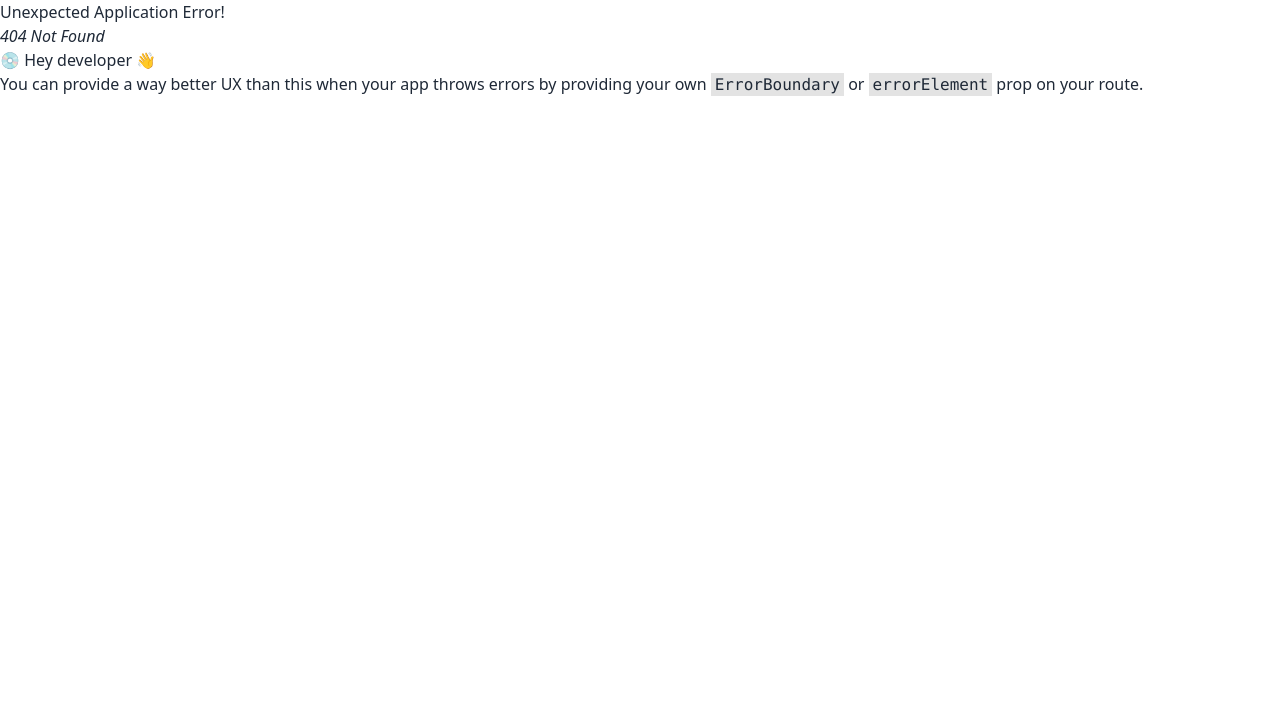
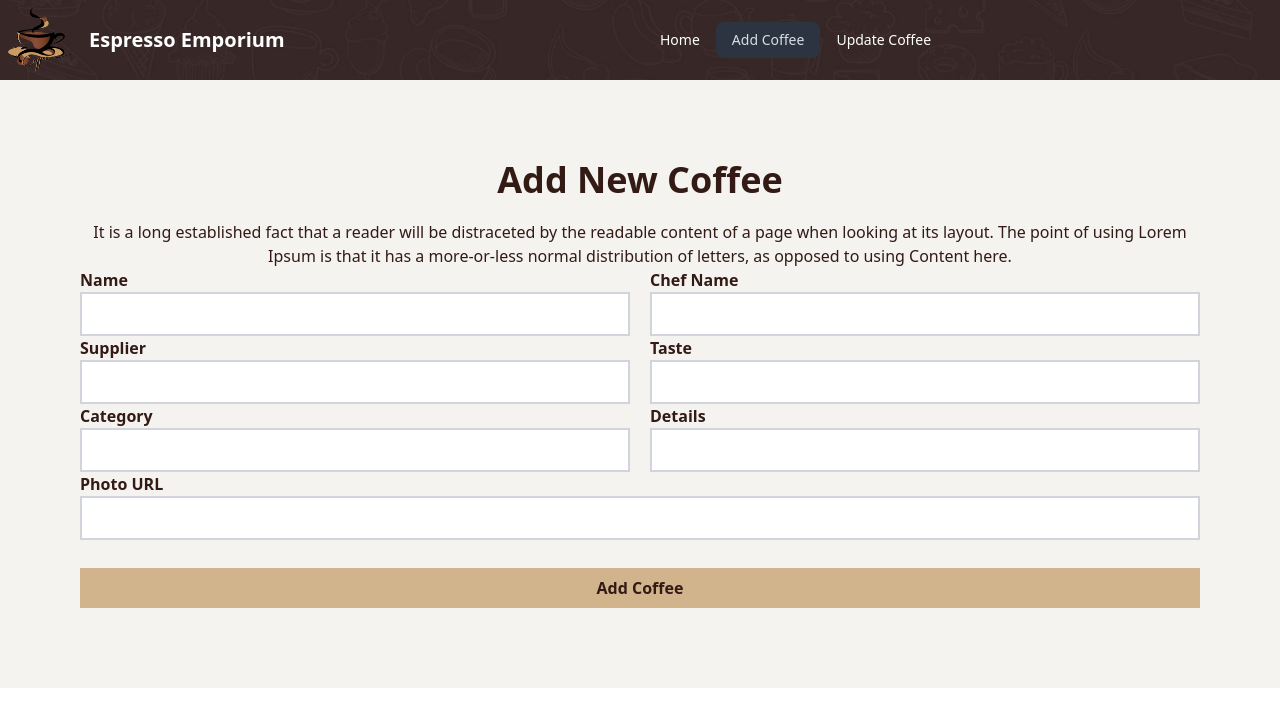
Before and after one commit to tzmehedy/coffee_store_clinet, a React (Vite) app: page /addCoffee in a window 1280 px wide. Before the commit this address had no page. Shown: the top 726 px of the page. Built offline with nearby package versions, Linux system fonts and the light colour scheme.

Commit message:
Add coffee page design completed

```diff
--- a/src/Components/Headers.jsx
+++ b/src/Components/Headers.jsx
@@ -59,9 +59,7 @@ const Headers = () => {
           <div className="navbar-center hidden lg:flex">
             <ul className="menu menu-horizontal px-1">{navLinks}</ul>
           </div>
-          <div className="navbar-end">
-            <a className="btn">Button</a>
-          </div>
+
         </div>
       </div>
     );
--- /dev/null
+++ b/src/Pages/AddCoffee.jsx
@@ -0,0 +1,92 @@
+
+const AddCoffee = () => {
+    return (
+      <div className="bg-[#F4F3F0] md:p-20 ">
+        <div className="text-center space-y-5 text-[#331A15]">
+          <h1 className="sm:text-lg md:text-4xl font-bold">Add New Coffee</h1>
+          <p className="text-center">
+            It is a long established fact that a reader will be distraceted by
+            the readable content of a page when looking at its layout. The point
+            of using Lorem Ipsum is that it has a more-or-less normal
+            distribution of letters, as opposed to using Content here.
+          </p>
+        </div>
+        <form className="text-[#331A15]">
+          <div className="grid grid-cols-1 md:grid-cols-2 gap-5">
+            <div className="">
+              <p className="font-bold">Name</p>
+              <input
+                className="w-full py-2 border-2 border-gray-300"
+                type="text"
+                name="name"
+                id=""
+              />
+            </div>
+            <div className="">
+              <p className="font-bold">Chef Name</p>
+              <input
+                className="w-full py-2 border-2 border-gray-300"
+                type="text"
+                name="chefName"
+                id=""
+              />
+            </div>
+          </div>
+          <div className="grid grid-cols-1 md:grid-cols-2 gap-5">
+            <div className="">
+              <p className="font-bold">Supplier</p>
+              <input
+                className="w-full py-2 border-2 border-gray-300"
+                type="text"
+                name="supplier"
+                id=""
+              />
+            </div>
+            <div className="">
+              <p className="font-bold">Taste</p>
+              <input
+                className="w-full py-2 border-2 border-gray-300"
+                type="text"
+                name="taste"
+                id=""
+              />
+            </div>
+          </div>
+          <div className="grid grid-cols-1 md:grid-cols-2 gap-5 ">
+            <div className="">
+              <p className="font-bold">Category</p>
+              <input
+                className="w-full py-2 border-2 border-gray-300"
+                type="text"
+                name="category"
+                id=""
+              />
+            </div>
+            <div className="">
+              <p className="font-bold">Details</p>
+              <input
+                className="w-full py-2 border-2 border-gray-300"
+                type="text"
+                name="details"
+                id=""
+              />
+            </div>
+          </div>
+          <div className="">
+            <p className="font-bold">Photo URL</p>
+            <input
+              className="w-full border-2 border-gray-300 py-2"
+              type="text"
+              name="photo"
+              id=""
+            />
+          </div>
+          <button className="bg-[#D2B48C] text-[#331A15] font-bold w-full mt-7 py-2">
+            Add Coffee
+          </button>
+        </form>
+      </div>
+    );
+};
+
+export default AddCoffee;
--- a/src/Pages/Home.jsx
+++ b/src/Pages/Home.jsx
@@ -1,7 +1,13 @@
 import heroBg from '../assets/images/more/3.png'
+import icon1 from '../assets/images/icons/1.png'
+import icon2 from '../assets/images/icons/2.png'
+import icon3 from '../assets/images/icons/3.png'
+import icon4 from '../assets/images/icons/4.png'
+import { Link } from 'react-router-dom'
 const Home = () => {
     return (
       <div className="">
+        {/* Hero Section */}
         <div
           className="h-[calc(100vh-80px)] w-full flex justify-center items-center text-white"
           style={{
@@ -20,7 +26,57 @@ const Home = () => {
               nostalgia back!! Your companion of every moment!!! Enjoy the
               beautiful moments and make them memorable.
             </p>
-            <button className="bg-[#E3B577] text-[#242222] font-bold px-2 py-2 rounded-lg">Learn More</button>
+            <button className="bg-[#E3B577] text-[#242222] font-bold px-2 py-2 rounded-lg">
+              Learn More
+            </button>
+          </div>
+        </div>
+
+        {/* About Coffee */}
+
+        <div className="bg-[#ECEAE3] flex justify-center p-16">
+          <div className="flex justify-between gap-5">
+            <div className="text-[#331A15]">
+              <img src={icon1} alt="" />
+              <h1 className="font-bold">Awesome Aroma</h1>
+              <p>
+                You will definitely be a fan of the design & aroma of your
+                coffee
+              </p>
+            </div>
+            <div className="text-[#331A15] ">
+              <img src={icon2} alt="" />
+              <h1 className="font-bold">High Quality</h1>
+              <p>We served the coffee to you maintaining the best quality</p>
+            </div>
+            <div className="text-[#331A15]">
+              <img src={icon3} alt="" />
+              <h1 className="font-bold">Pure Grades</h1>
+              <p>
+                The coffee is made of the green coffee beans which you will love
+              </p>
+            </div>
+            <div className="text-[#331A15]">
+              <img src={icon4} alt="" />
+              <h1 className="font-bold">Proper Roasting</h1>
+              <p>
+                Your coffee is brewed by first roasting the green coffee beans
+              </p>
+            </div>
+          </div>
+        </div>
+
+        {/* Products */}
+        <div>
+          <div className="text-center space-y-5">
+            <span>--- Sip & Savor ---</span>
+
+            <h1 className="text-5xl font-bold text-[#331A15]">
+              Our Popular Products
+            </h1>
+            <button className="bg-[#E3B577]  px-3 py-2 text-white font-bold border-2 border-[#331A15]">
+              <Link to={'/addCoffee'}>Add Coffee</Link>
+            </button>
           </div>
         </div>
       </div>
--- a/src/main.jsx
+++ b/src/main.jsx
@@ -4,6 +4,7 @@ import './index.css'
 import { createBrowserRouter, RouterProvider } from 'react-router-dom'
 import Root from './Layout/Root.jsx'
 import Home from './Pages/Home.jsx'
+import AddCoffee from './Pages/AddCoffee.jsx'
 
 const router = createBrowserRouter([
   {
@@ -13,6 +14,10 @@ const router = createBrowserRouter([
       {
         path:'/',
         element:<Home></Home>
+      },
+      {
+        path:'/addCoffee',
+        element:<AddCoffee></AddCoffee>
       }
     ]
   }
```
